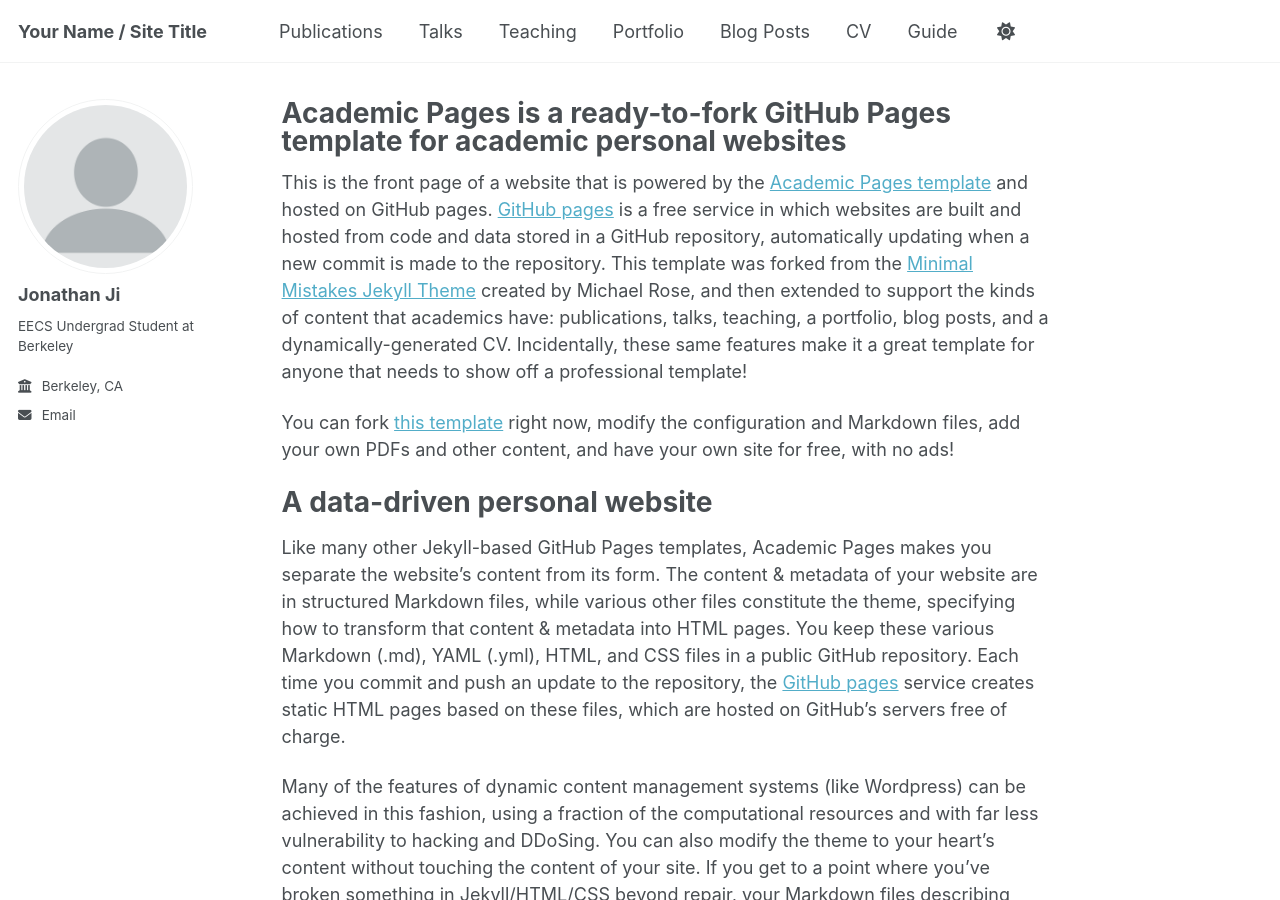
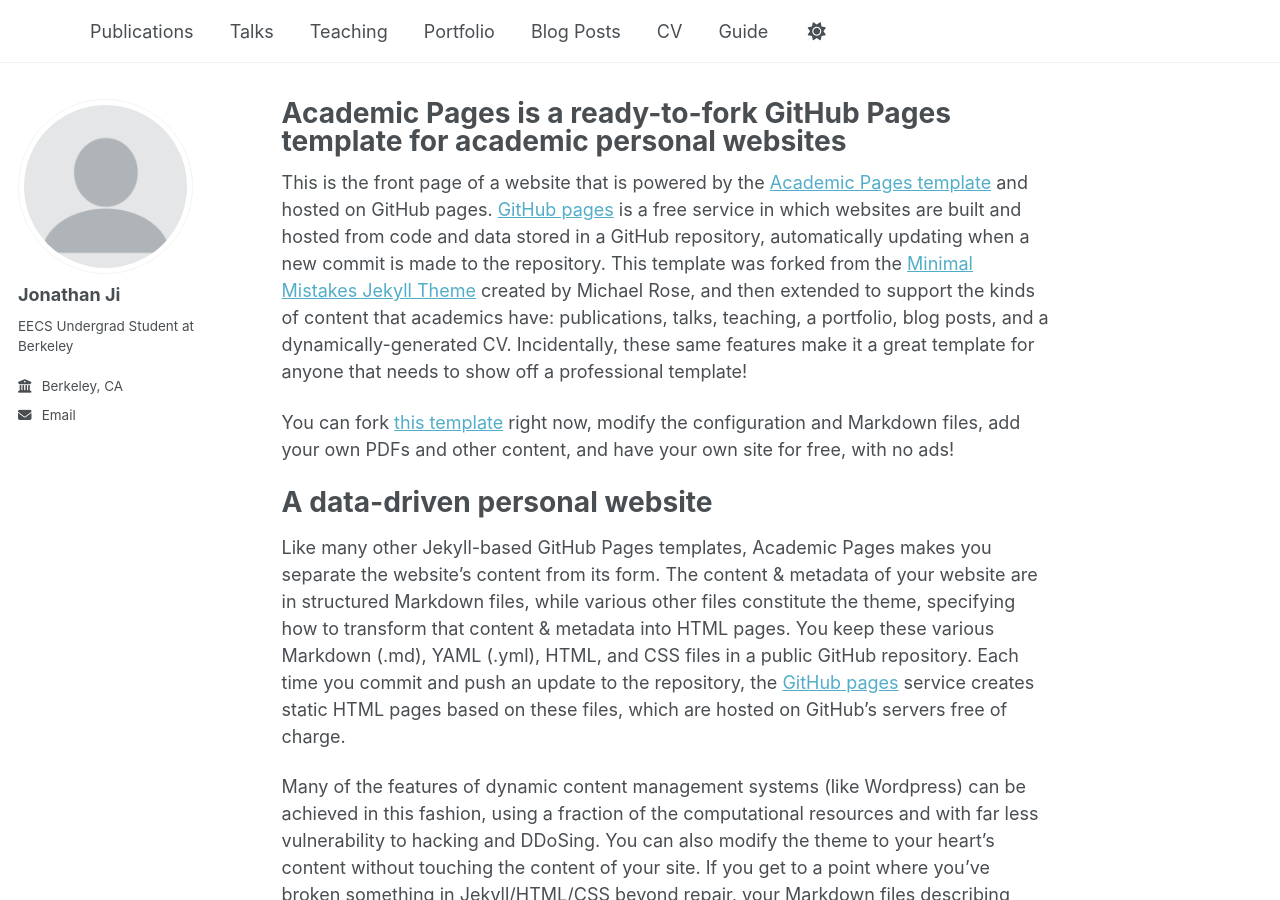
Before and after one commit to JonathanSHJ/jonathanshj.github.io, a Jekyll site: the page built from _pages/about.md, in a window 1280 px wide and 900 px high. Built offline with Jekyll 4.4.1, drawn with Linux system fonts in a browser that asks for light colours; a script that is not in the unit is left out.

Commit message:
Update _config.yml

```diff
--- a/_config.yml
+++ b/_config.yml
@@ -8,8 +8,8 @@
 
 # Basic Site Settings
 locale                   : "en-US"
-site_theme               : "default"
-title                    : "Your Name / Site Title"
+site_theme               : ""
+title                    : ""
 title_separator          : "-"
 name                     : &name "Jonathan Ji"
 description              : &description "Undergrad EECS Student @ UC Berkeley"
```
